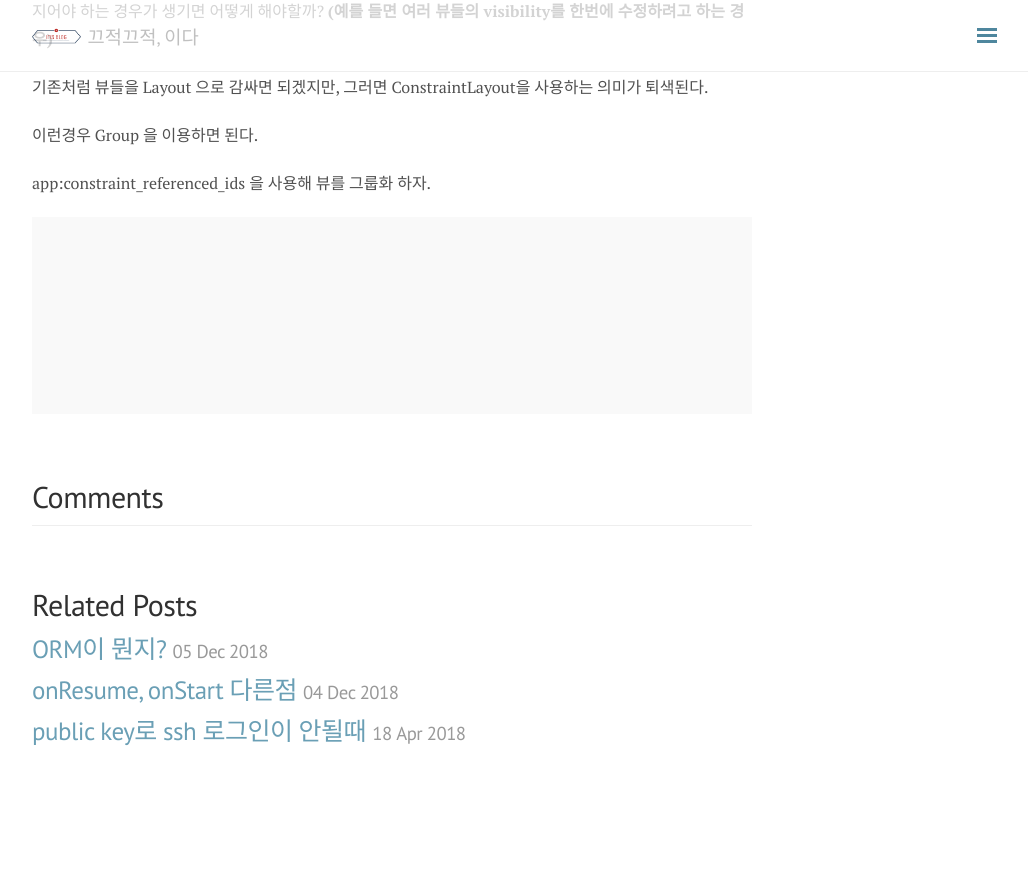
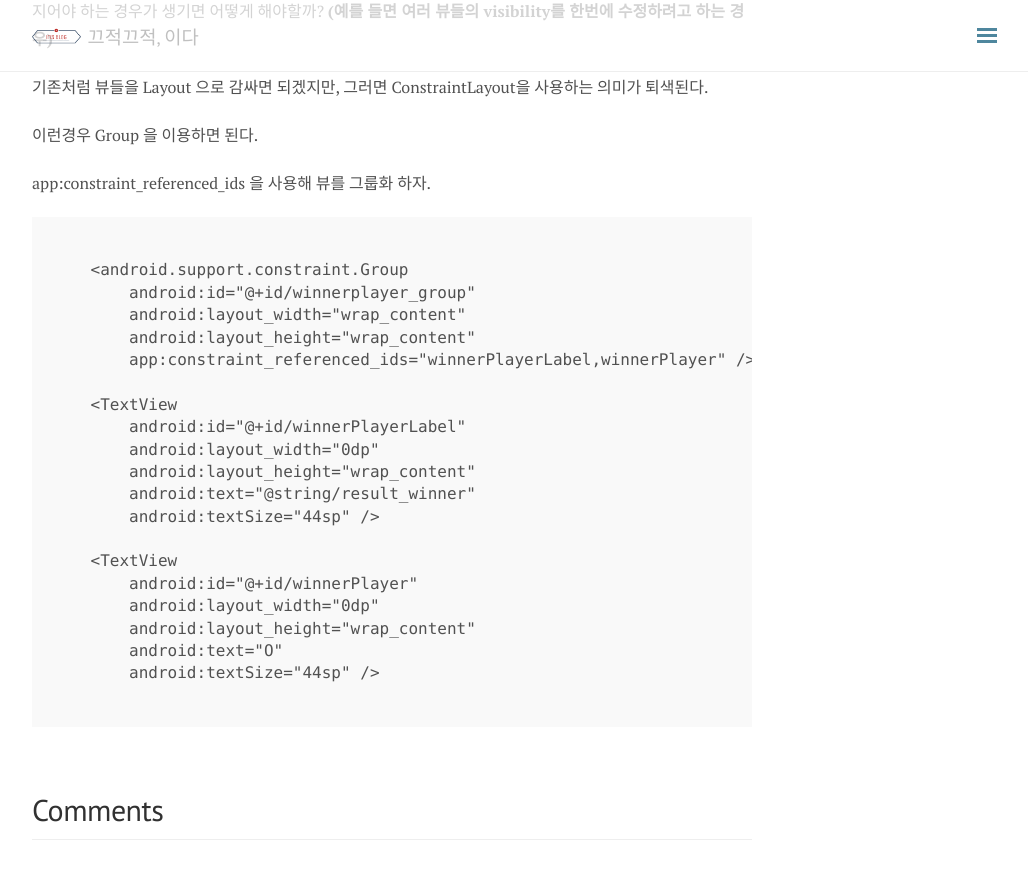
Before and after one commit to daeun1012/daeun1012.github.io, a Jekyll site: the page built from _posts/2018-12-07-constraint-layout.md, in a window 1280 px wide and 900 px high, scrolled down 1197 px. Shown: the top 879 px of the window, without its empty margins (248-1276 px from the left). Built offline with Jekyll 4.4.1, drawn with Linux system fonts in a browser that asks for light colours; nearby versions of some CDN libraries; comment, search, counter and statistics services are not loaded; before the commit the page ends 2004 px from its top, so only the background shows below that; some of the changed lines change nothing that is shown.

Commit message:
code 수정

```diff
--- a/_posts/2018-12-07-constraint-layout.md
+++ b/_posts/2018-12-07-constraint-layout.md
@@ -41,24 +41,24 @@ app:constraint_referenced_ids 을 사용해 뷰를 그룹화 하자.
 
 <pre>
   <code class="xml">
-    <android.support.constraint.Group
+    &lt;android.support.constraint.Group
         android:id="@+id/winnerplayer_group"
         android:layout_width="wrap_content"
         android:layout_height="wrap_content"
-        app:constraint_referenced_ids="winnerPlayerLabel,winnerPlayer" />
+        app:constraint_referenced_ids="winnerPlayerLabel,winnerPlayer" /&gt;
 
-    <TextView
+    &lt;TextView
         android:id="@+id/winnerPlayerLabel"
         android:layout_width="0dp"
         android:layout_height="wrap_content"
         android:text="@string/result_winner"
-        android:textSize="44sp" />
+        android:textSize="44sp" /&gt;
 
-    <TextView
+    &lt;TextView
         android:id="@+id/winnerPlayer"
         android:layout_width="0dp"
         android:layout_height="wrap_content"
         android:text="O"
-        android:textSize="44sp" />
+        android:textSize="44sp" /&gt;
   </code>
 </pre>
```
